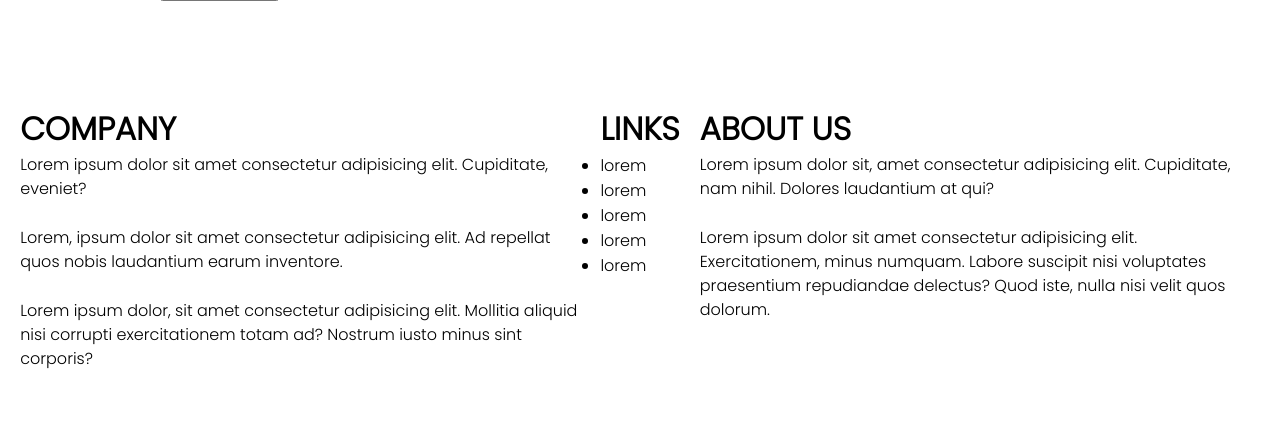
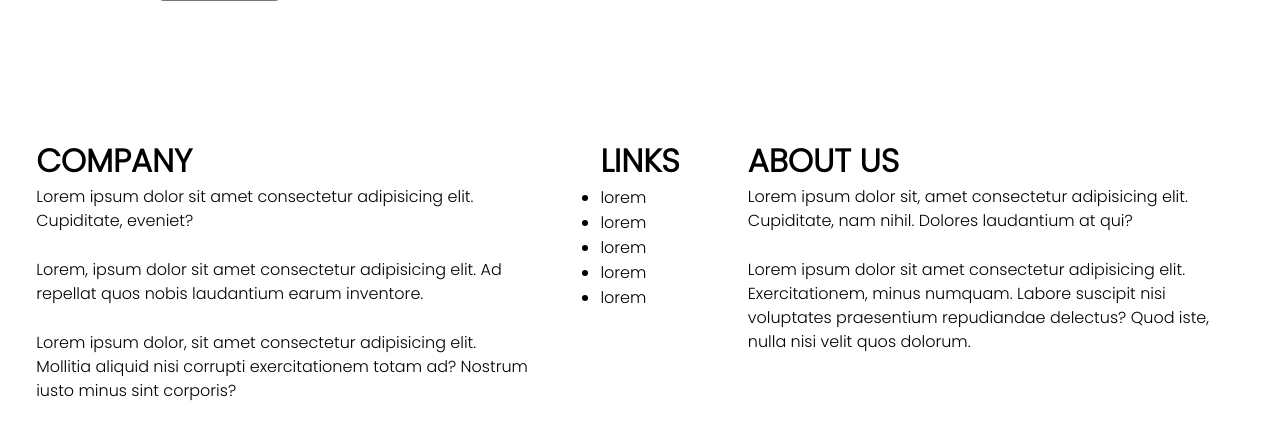
Before and after one commit to Akindele-Ebenezer/alignment, a PHP site: page / in a window 1280 px wide. Shown: the part 5401-5836 px from the top of the page. Before the commit the page ends 5770 px from the top, so only its background shows below. Run offline with PHP 8.4, Linux system fonts and the light colour scheme.

Commit message:
Update styles.css

```diff
--- a/styles/styles.css
+++ b/styles/styles.css
@@ -14,6 +14,10 @@
     display: flex;
     flex-wrap: wrap;
     justify-content: space-evenly;
+}
+
+.footer div {
+    padding: 2rem;
 }
 
 .footer div:first-child,
```
